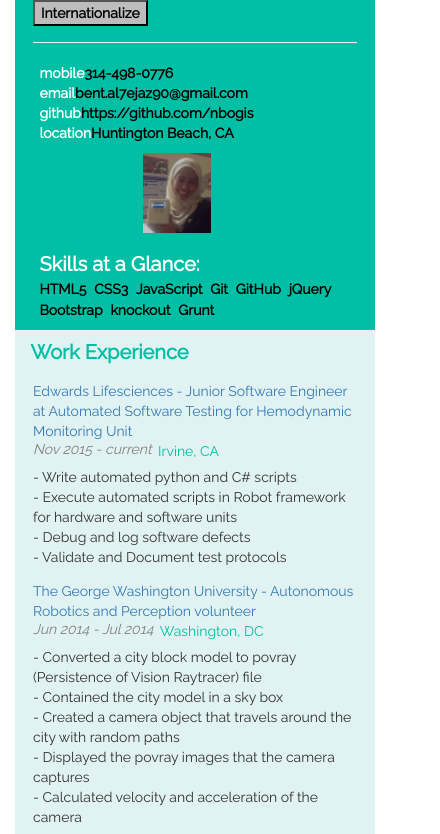
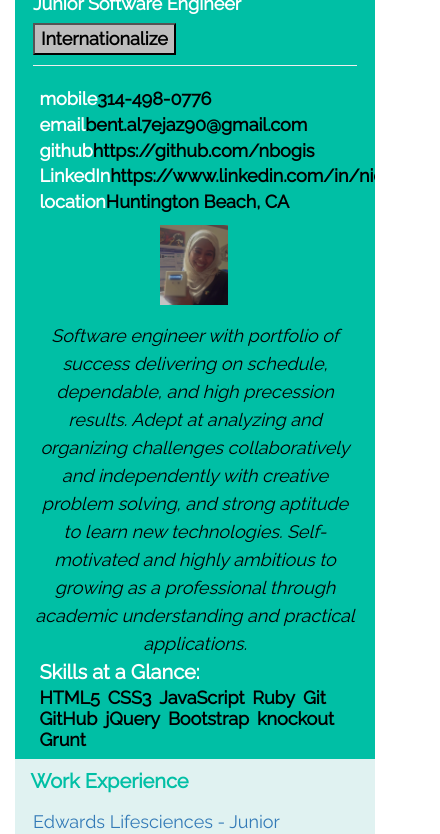
Before and after one commit to nbogis/Online-Resume, a website: page index.html in a window 390 px wide. Shown: the part 256-1090 px from the top of the page, 440 px wide, since content can reach past the window. Drawn offline with Linux system fonts and the light colour scheme; some packages are replaced by stand-ins of ours.

Commit message:
add linkedin, change font size, add skills, update message

```diff
--- a/css/style.css
+++ b/css/style.css
@@ -14,6 +14,9 @@ h6 {
   font-family: 'Raleway', sans-serif;
 }
 
+body {
+  font-size: 18px;
+}
 .clear-fix {
   overflow: auto;
 }
@@ -26,6 +29,10 @@ h6 {
 .work-entry,
 .project-entry {
   padding: 1% 5% 0 5%;
+}
+
+.projs, .desc-Start {
+  padding-left: 5vw;
 }
 
 h1 {
@@ -59,7 +66,7 @@ h5 {
 
 .date-text {
   font-style: italic;
-  font-size: 14px;
+  font-size: 16px;
   color: gray;
   line-height: 16px;
   float: left;
@@ -67,7 +74,7 @@ h5 {
 
 .location-text {
   font-style: bold;
-  font-size: 14px;
+  font-size: 16px;
   color: #00bfa5;
   line-height: 16px;
   float: right;
@@ -81,7 +88,7 @@ button {
 }
 
 p {
-  font-size: 14px;
+  font-size: 18px;
   color: #333;
   line-height: 21px;
 }
@@ -167,11 +174,20 @@ ul {
   padding-top: 2%
 }
 
+li {
+  font-size: 18px;
+}
+
 .biopic {
   float: left;
   padding: 10px;
   width: 200px;
 }
+
+.bullets {
+    list-style-type: disc;
+  }
+
 
 img {
   padding: 2vw;
@@ -183,7 +199,7 @@ span {
 
 .welcome-message {
   font-style: italic;
-  font-size: 16px;
+  font-size: 18px;
   color: black;
   line-height: 28px;
   padding: 0;
@@ -234,8 +250,14 @@ span {
 
 #firstHeading {
   color: #00bfa5;
-  font-size: 25px;
+  font-size: 15px;
+  padding: 0;
 }
+
+.bodyContent {
+  font-size: 13px;
+}
+
 
 #lets-connect {
   text-align: center;
@@ -244,16 +266,7 @@ span {
 
 /* Media queries to handle various device widths */
 
-@media only screen and (max-width: 1024px) {
-  #lets-connect {
-    /*margin-top: 5%;*/
-  }
-}
-
 @media only screen and (max-width: 750px) {
-  #lets-connect {
-    /*margin-top: 5%;*/
-  }
 
   #role {
     display: block;
@@ -295,7 +308,7 @@ span {
 
   .biopic {
     float: none;
-    margin-left: 10rem;
+    margin-left: 30vw;
   }
 
   .full-name{
@@ -303,7 +316,13 @@ span {
   }
 
   .welcome-message {
-    display: none;
+    display: block;
+    text-align: center;
+    width: 100%;
+  }
+
+  #stretch {
+    width: 100%;
   }
 
   .flex-menu li{
@@ -316,12 +335,16 @@ span {
   #skills-h3,
   .biopic {
     display: block;
-    margin-left: 25rem;
   }
 
   .welcome-message {
-    display: inline-block;
-    width: 130%;
+    display: block;
+    text-align: center;
+    width: 100%;
+  }
+
+  #stretch {
+    width: 100%;
   }
 
   .flex-menu {
@@ -336,5 +359,4 @@ span {
   ul {
     margin-top: 2%;
   }
-
 }
--- a/js/helper.js
+++ b/js/helper.js
@@ -14,6 +14,7 @@ var HTMLmobile = '<li><span class="white-text">mobile</span><span class="black-t
 var HTMLemail = '<li><span class="white-text">email</span><span class="black-text">%data%</span></li>';
 var HTMLtwitter = '<li><span class="white-text">twitter</span><span class="black-text">%data%</span></li>';
 var HTMLgithub = '<li><span class="white-text">github</span><a href="#" class="black-text inline">%data%</a></li>';
+var HTMLlinkedIn = '<li><span class="white-text">LinkedIn</span><a href="#" class="black-text inline">%data%</a></li>';
 var HTMLlocation = '<li class="flex-item"><span class="white-text">location</span><span class="black-text">%data%</span></li>';
 
 var HTMLbioPic = '<img class="biopic img-responsive" src="%data%" srcset="%data1% 1x,%data2% 2x" alt ="%data3%">';
@@ -28,7 +29,7 @@ var HTMLworkTitle = ' - %data%</a>';
 var HTMLworkDates = '<div class="date-text">%data%</div> ';
 var HTMLworkLocation = '<span class="location-text">%data%</span>';
 var HTMLworkDescStart = '<ul class="desc-Start"></ul>'
-var HTMLworkDescription = '<li> %data%</li>';
+var HTMLworkDescription = '<li class="bullets"> %data%</li>';
 
 var HTMLprojectStart = '<div class="project-entry"></div>';
 var HTMLprojectTitle = '<a href="#">%data%</a>';
@@ -51,7 +52,7 @@ var HTMLonlineTitle = '<a href="#">%data1% -- %data%</a>';
 var HTMLonline = '<span class="location-text"> &#128187 Online Course</span>';
 var HTMLonlineDate = '<div class="date-text">%data%</div>';
 var HTMLOnlineprojStart = '<ul class="projs"></ul>'
-var HTMLonlineprojects = '<li> %data%</li>'
+var HTMLonlineprojects = '<li class="bullets"> %data%</li>'
 
 var internationalizeButton = '<button>Internationalize</button>';
 var googleMap = '<div id="map"></div>';
@@ -60,10 +61,9 @@ var riyadh = '<div id="content">'+
       '<div id="siteNotice">'+
       '</div>'+
       '<h1 id="firstHeading" class="firstHeading">Riyadh, Saudi Arabia</h1>'+
-      '<div id="bodyContent">'+
-      '<p><b>Riyadh</b>, is the capital city of <b>Saudi Arabia</b> and it is '+
-      'where I spent all of my childhood and early teenage. I went to Kindergarden, '+
-      'elementary school, and the first 2 years of middle school.'
+      '<div">'+
+      '<p class="bodyContent"><b>Riyadh</b>, is the capital city of <b>Saudi Arabia</b> and it is '+
+      'where I grew up.'+
       '</div>'+
       '</div>';
 
@@ -71,22 +71,17 @@ var riyadh = '<div id="content">'+
     '<div id="siteNotice">'+
     '</div>'+
     '<h1 id="firstHeading" class="firstHeading">Makkah, Saudi Arabia</h1>'+
-    '<div id="bodyContent">'+
-    '<p><b>Makkah</b>, is the holy city for Muslims and it is where I was born. '+
-    'I did not live in Makkah, but I have families there. We went visiting Makkah '+
-    'many times to visit my families and to do Islamic Rituals.'
+    '<div">'+
+    '<p class="bodyContent"><b>Makkah</b>, is the holy city for Muslims. It is where I was born and where my family are from. '+
     '</div>'+
     '</div>';
 
   var madrid = '<div id="content">'+
-    '<div id="siteNotice">'+
+    '<div class="siteNotice">'+
     '</div>'+
     '<h1 id="firstHeading">Madrid, Spain</h1>'+
-    '<div id="bodyContent">'+
-    '<p><b>Madrid</b>, is the place where I spent most of my life after Saudi Arabia. ' +
-    'In Madrid, I lived my last year of middle school, all 3 years of high-school '+
-    'and 3 years of undergraduate. I attended <b>Saint Louis University</b> the first '+
-    'three undergraduate then I had to finish my degree at the main campus in <b>MO</b>. '+
+    '<div>'+
+    '<p class="bodyContent"><b>Madrid</b>, is the place is my second home country where I lived for 7 years and started collage . ' +
     '</div>'+
     '</div>';
 
@@ -94,9 +89,9 @@ var riyadh = '<div id="content">'+
     '<div id="siteNotice">'+
     '</div>'+
     '<h1 id="firstHeading">Washington, DC</h1>'+
-    '<div id="bodyContent">'+
-    '<p><b>Washington</b>, is where I obtained my Masters degree in <b>Computer Engineering</b>. '+
-    'I attended the George Washington University in downtown DC. '+
+    '<div>'+
+    '<p class="bodyContent"><b>Washington</b>, is where I obtained my Masters degree in <b>Computer Engineering</b> from '+
+    'the George Washington University in downtown DC. '+
     '</div>'+
     '</div>';
 
@@ -104,20 +99,8 @@ var riyadh = '<div id="content">'+
     '<div id="siteNotice">'+
     '</div>'+
     '<h1 id="firstHeading">Saint Louis, MO</h1>'+
-    '<div id="bodyContent">'+
-    '<p><b>Saint Louis</b>, is a city in <b>Missourri</b> state in USA. where I continued my undergrad after leaving Spain. '+
-    'I lived in Saint Louis for 2 years. I graduated from the Saint Louis University and '+
-    'got my Bachelors in Computer Engineering.'+
-    '</div>'+
-    '</div>';
-
-  var HB = '<div id="content">'+
-    '<div id="siteNotice">'+
-    '</div>'+
-    '<h1 id="firstHeading">Huntington Beach, CA</h1>'+
-    '<div id="bodyContent">'+
-    '<p><b>Huntington Beach</b>, is where I currently live with my husband. I moved to HB after I finished my Masters. '+
-    'I am looking for a job and enjoying taking the <b>Front-End Web Devlopment Nanodegree</b> program from <b>Udacity</b>.'+
+    '<div>'+
+    '<p class="bodyContent"><b>Saint Louis</b>, MO is where I finished my bachelor degree in Computer Engineering.'+
     '</div>'+
     '</div>';
 
@@ -125,9 +108,9 @@ var riyadh = '<div id="content">'+
     '<div id="siteNotice">'+
     '</div>'+
     '<h1 id="firstHeading">Irvine, CA</h1>'+
-    '<div id="bodyContent">'+
-    '<p><b>Irvine</b>, is where I currently work. I am working at Edwards Lifescience as a Software Engineer. '+
-    'My work within Automated Software Testing Team to develop automated test script is challenging and exciting.'+
+    '<div>'+
+    '<p class="bodyContent"><b>Irvine</b>, is where I currently work. I\'m a software Engineer working with the Automated Software Testing Team '+
+    'at Edwards Lifescience.'+
     '</div>'+
     '</div>';
 
@@ -225,9 +208,6 @@ function initializeMap() {
     // initializes an empty array
     var locations = [];
 
-    //adds the single location property from bio to the locations array
-    locations.push(bio.contacts.location);
-
     // iterates through school locations and appends each location to
     // the locations array
     for (var school=0; school < education.schools.length; school++) {
@@ -279,11 +259,6 @@ function initializeMap() {
       else if (marker.title =='St Louis, MO, USA') {
         var infoWindow = new google.maps.InfoWindow({
           content: STL
-        });
-      }
-      else if (marker.title =='Huntington Beach, CA, USA') {
-        var infoWindow = new google.maps.InfoWindow({
-          content: HB
         });
       }
       else if (marker.title =='Riyadh Saudi Arabia') {
@@ -369,10 +344,6 @@ function initializeMap() {
 
 }
 
-/*
-Uncomment the code below when you're ready to implement a Google Map!
-*/
-
 // Calls the initializeMap() function when the page loads
 window.addEventListener('load', initializeMap);
 
--- a/js/resumeBuilder.js
+++ b/js/resumeBuilder.js
@@ -2,16 +2,15 @@
 /** Biography info object */
 var bio = {
     'name': 'Nidaa Bugis',
-    'role': 'Masters in Computer Engineering',
+    'role': 'Junior Software Engineer',
     'contacts': {
         'mobile' : '314-498-0776',
         'email': 'bent.al7ejaz90@gmail.com',
         'gitHub' : 'https://github.com/nbogis',
-        'twitter' : '',
-        'website' : 'http://nidaabugis.weebly.com',
+        'linkedIn' : 'https://www.linkedin.com/in/nidaabugis',
         'location': 'Huntington Beach, CA'},
-    'welcomeMessage' : 'Dynamic Computer engineering graduate with portfolio of success delivering on schedule, dependable, and high precession results. Adept at analyzing and organizing challenges collaboratively and independently with creative problem solving, and strong aptitude to learn new technologies. Self-motivated and highly ambitious to growing as a professional through academic understanding and practical applications.',
-    'skills': ['HTML5', 'CSS3', 'JavaScript','Git', 'GitHub', 'jQuery', 'Bootstrap', ' knockout', 'Grunt'],
+    'welcomeMessage' : 'Software engineer with portfolio of success delivering on schedule, dependable, and high precession results. Adept at analyzing and organizing challenges collaboratively and independently with creative problem solving, and strong aptitude to learn new technologies. Self-motivated and highly ambitious to growing as a professional through academic understanding and practical applications.',
+    'skills': ['HTML5', 'CSS3', 'JavaScript', 'Ruby', 'Git', 'GitHub', 'jQuery', 'Bootstrap', ' knockout', 'Grunt'],
     'biopic': ['images_src/profile_2x.jpg','images/profile_1x.jpg','images_src/profile_2x.jpg','my profile picture'],
 };
 
@@ -38,15 +37,16 @@ bio.display = function() {
         $('#topContacts').append(formattedEmail);
     }
 
-    if (bio.contacts.twitter.length) {
-        var formattedTwitter = HTMLtwitter.replace('%data%', bio.contacts.twitter);
-        $('#topContacts').append(formattedTwitter);
-    }
-
     if (bio.contacts.gitHub.length) {
         var formattedGit = HTMLgithub.replace('%data%', bio.contacts.gitHub);
         formattedGit = formattedGit.replace('#',bio.contacts.gitHub);
         $('#topContacts').append(formattedGit);
+    }
+
+    if (bio.contacts.linkedIn.length) {
+        var formattedLinked = HTMLlinkedIn.replace('%data%', bio.contacts.linkedIn);
+        formattedLinked = formattedLinked.replace('#',bio.contacts.linkedIn);
+        $('#topContacts').append(formattedLinked);
     }
 
     if (bio.contacts.location !== '') {
@@ -90,15 +90,16 @@ bio.display = function() {
         $('#footerContacts').append(formattedEmail);
     }
 
-    if (bio.contacts.twitter.length) {
-        var formattedTwitter = HTMLtwitter.replace('%data%', bio.contacts.twitter);
-        $('#footerContacts').append(formattedTwitter);
-    }
-
     if (bio.contacts.gitHub.length) {
         var formattedGit = HTMLgithub.replace('%data%', bio.contacts.gitHub);
         formattedGit = formattedGit.replace('#',bio.contacts.gitHub);
         $('#footerContacts').append(formattedGit);
+    }
+
+    if (bio.contacts.linkedIn.length) {
+        var formattedLinked = HTMLlinkedIn.replace('%data%', bio.contacts.linkedIn);
+        formattedLinked = formattedLinked.replace('#',bio.contacts.linkedIn);
+        $('#footerContacts').append(formattedLinked);
     }
 };
 
@@ -255,7 +256,7 @@ education.display = function() {
             $('.education-entry:last').append(HTMLOnlineprojStart);
             var formattedProj;
             for (var j=0; j < education.OnlineCourses[i].projects.length; j++){
-                formattedProj = HTMLonlineprojects.replace('%data%', '- ' + education.OnlineCourses[i].projects[j]);
+                formattedProj = HTMLonlineprojects.replace('%data%', education.OnlineCourses[i].projects[j]);
                $('.projs:last').append(formattedProj);
             }
         }
@@ -327,7 +328,7 @@ work.display = function() {
 
             $('.work-entry:last').append(HTMLworkDescStart);
             for (var j=0; j < work.jobs[i].description.length; j++){
-                formattedDes = HTMLworkDescription.replace('%data%', '- '+work.jobs[i].description[j]);
+                formattedDes = HTMLworkDescription.replace('%data%', work.jobs[i].description[j]);
                 // $('#desc').append(formattedDes);
                 $('.desc-Start:last').append(formattedDes);
             }
```
Also changed, not shown: js/Resume.js (deleted, +0 -167 lines), 1 other file.
